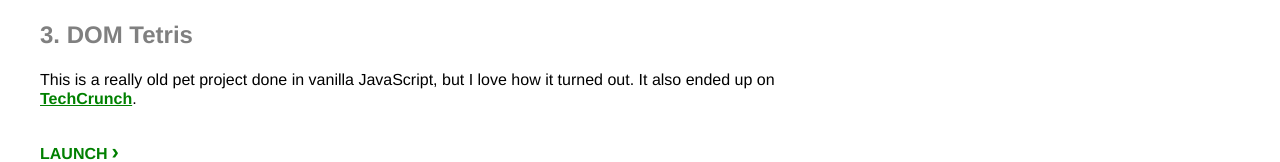
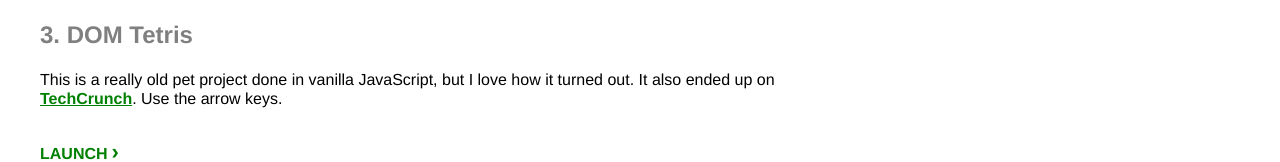
Before and after one commit to daltonridenhour/daltonridenhour.github.io, a plain HTML site: page index.html in a window 1280 px wide. Shown: the part 760-922 px from the top of the page. Drawn offline with Linux system fonts and the light colour scheme.

Commit message:
index update

```diff
--- a/index.html
+++ b/index.html
@@ -72,7 +72,7 @@
       </article>
       <article>
         <h2><a href="./tetris/" target="_blank">3. DOM Tetris</a></h2>
-        <p>This is a really old pet project done in vanilla JavaScript, but I love how it turned out.  It also ended up on <a href="https://techcrunch.com/2011/07/12/tc-logo-tetris/" target="_blank">TechCrunch</a>.</p>
+        <p>This is a really old pet project done in vanilla JavaScript, but I love how it turned out.  It also ended up on <a href="https://techcrunch.com/2011/07/12/tc-logo-tetris/" target="_blank">TechCrunch</a>. Use the arrow keys.</p>
         <p><a class="cta" href="./tetris/" target="_blank">Launch</a></p>
       </article>
     </section>
```
